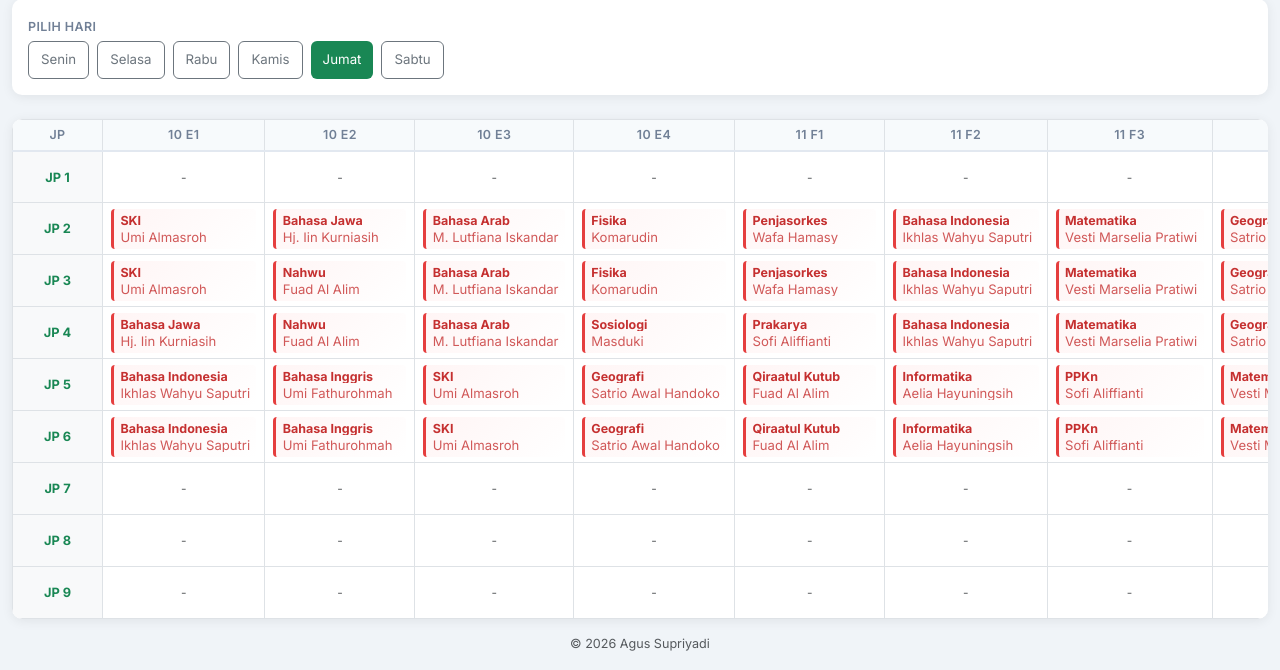
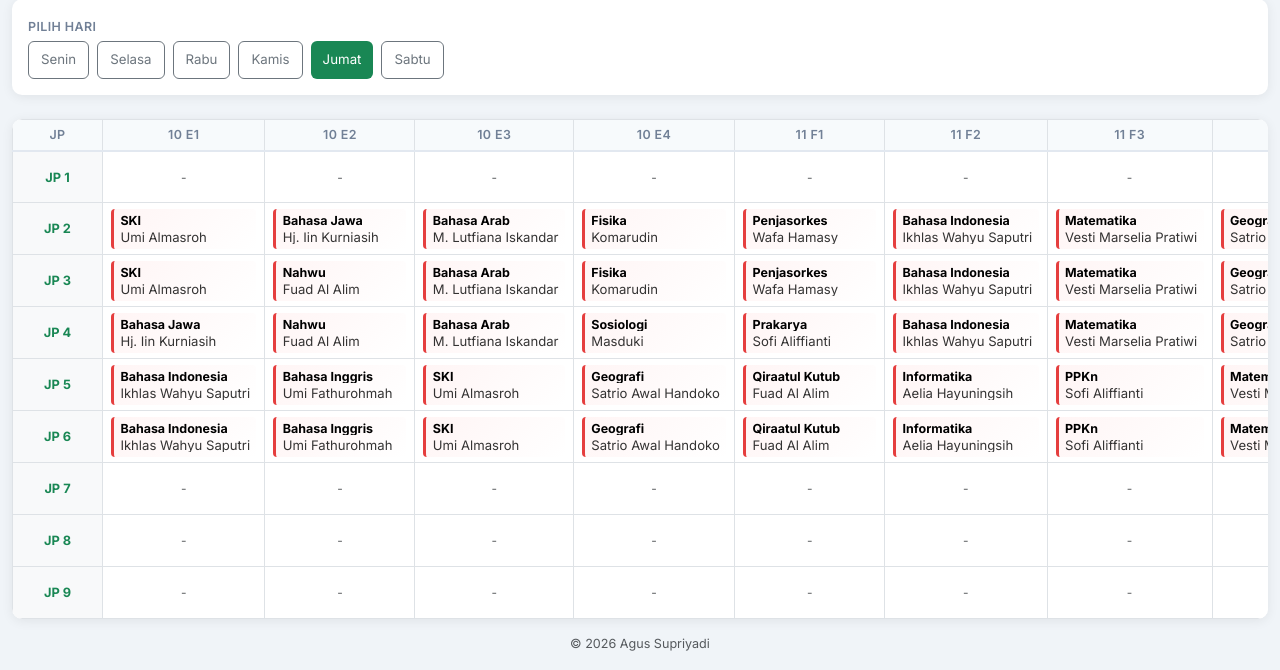
Before and after one commit to agus2s/jadwal-grid, a PHP site: page /index.php in a window 1280 px wide. Shown: the part 206-876 px from the top of the page. Run offline with PHP 8.4, Linux system fonts and the light colour scheme; data comes from the database, SQL or seed files in the repository.

Commit message:
refactor: update README and improve UI color consistency in schedule display
Co-authored-by: Copilot <copilot@github.com>

```diff
--- a/index.php
+++ b/index.php
@@ -167,8 +167,8 @@ if ($tab === 'rombel' && $selected_class_id) {
                                                 ?>
                                                 <div class="cell-entry text-start"
                                                      style="background: linear-gradient(135deg, <?= $entryColors['bg'] ?>, #ffffff); border-left-color: <?= $entryColors['badge'] ?>;">
-                                                    <strong style="color: <?= $entryColors['color'] ?>;"><?= e($r['subject_name']) ?></strong>
-                                                    <small style="color: <?= $entryColors['color'] ?>; opacity: .8;"><?= e($r['teacher_name']) ?></small>
+                                                    <strong style="color: #000;"><?= e($r['subject_name']) ?></strong>
+                                                        <small style="color: #000; opacity: .8;"><?= e($r['teacher_name']) ?></small>
                                                 </div>
                                                 <?php
                                                 break;
@@ -213,10 +213,10 @@ if ($tab === 'rombel' && $selected_class_id) {
                                                     ?>
                                                     <div class="cell-entry text-start"
                                                          style="background: linear-gradient(135deg, <?= $entryColors['bg'] ?>, #ffffff); border-left-color: <?= $entryColors['badge'] ?>;">
-                                                        <strong class="d-block" style="color: <?= $entryColors['color'] ?>;">
+                                                        <strong class="d-block" style="color: #000;">
                                                             <?= e($r['subject_name']) ?>
                                                         </strong>
-                                                        <small style="color: <?= $entryColors['color'] ?>; opacity: .8;"><i class="bi bi-person me-1"></i><?= e($r['teacher_name']) ?></small>
+                                                        <small style="color: #000; opacity: .8;"><i class="bi bi-person me-1"></i><?= e($r['teacher_name']) ?></small>
                                                     </div>
                                                     <?php
                                                 } else {
@@ -224,10 +224,10 @@ if ($tab === 'rombel' && $selected_class_id) {
                                                     ?>
                                                     <div class="cell-entry text-start"
                                                          style="background: linear-gradient(135deg, <?= $entryColors['bg'] ?>, #ffffff); border-left-color: <?= $entryColors['badge'] ?>;">
-                                                        <strong class="d-block" style="color: <?= $entryColors['color'] ?>;">
+                                                        <strong class="d-block" style="color: #000;">
                                                             <?= e($r['class_name']) ?>
                                                         </strong>
-                                                        <small style="color: <?= $entryColors['color'] ?>; opacity: .8;"><i class="bi bi-book me-1"></i><?= e($r['subject_name']) ?></small>
+                                                        <small style="color: #000; opacity: .8;"><i class="bi bi-book me-1"></i><?= e($r['subject_name']) ?></small>
                                                     </div>
                                                     <?php
                                                 }
--- a/schedule.php
+++ b/schedule.php
@@ -299,8 +299,8 @@ require __DIR__ . '/templates/header.php'; // Render header HTML
                                                  data-schedule-id="<?= (int) $r['id'] ?>"
                                                  style="background: linear-gradient(135deg, <?= $entryColors['bg'] ?>, #ffffff); border-left-color: <?= $entryColors['badge'] ?>;">
                                                 <div class="cell-content">
-                                                    <strong style="color: <?= $entryColors['color'] ?>;"><?= e($r['subject_name']) ?></strong>
-                                                    <small class="d-block" style="color: <?= $entryColors['color'] ?>; opacity: .8;"><?= e($r['teacher_name']) ?></small>
+                                                      <strong style="color: #000;"><?= e($r['subject_name']) ?></strong>
+                                                      <small class="d-block" style="color: #000; opacity: .8;"><?= e($r['teacher_name']) ?></small>
                                                 </div>
                                                 <a class="cell-delete-btn"
                                                    href="?delete=<?= (int) $r['id'] ?>"
```
Also changed, not shown: README.md.
